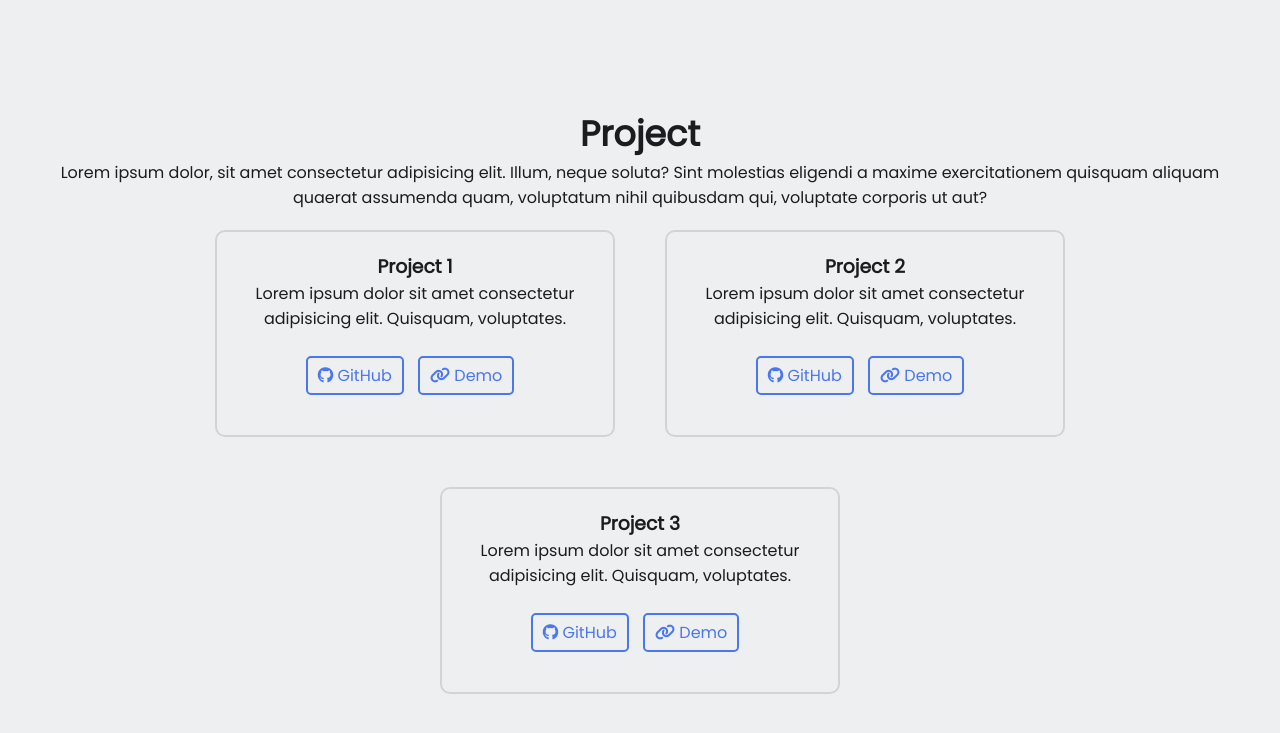
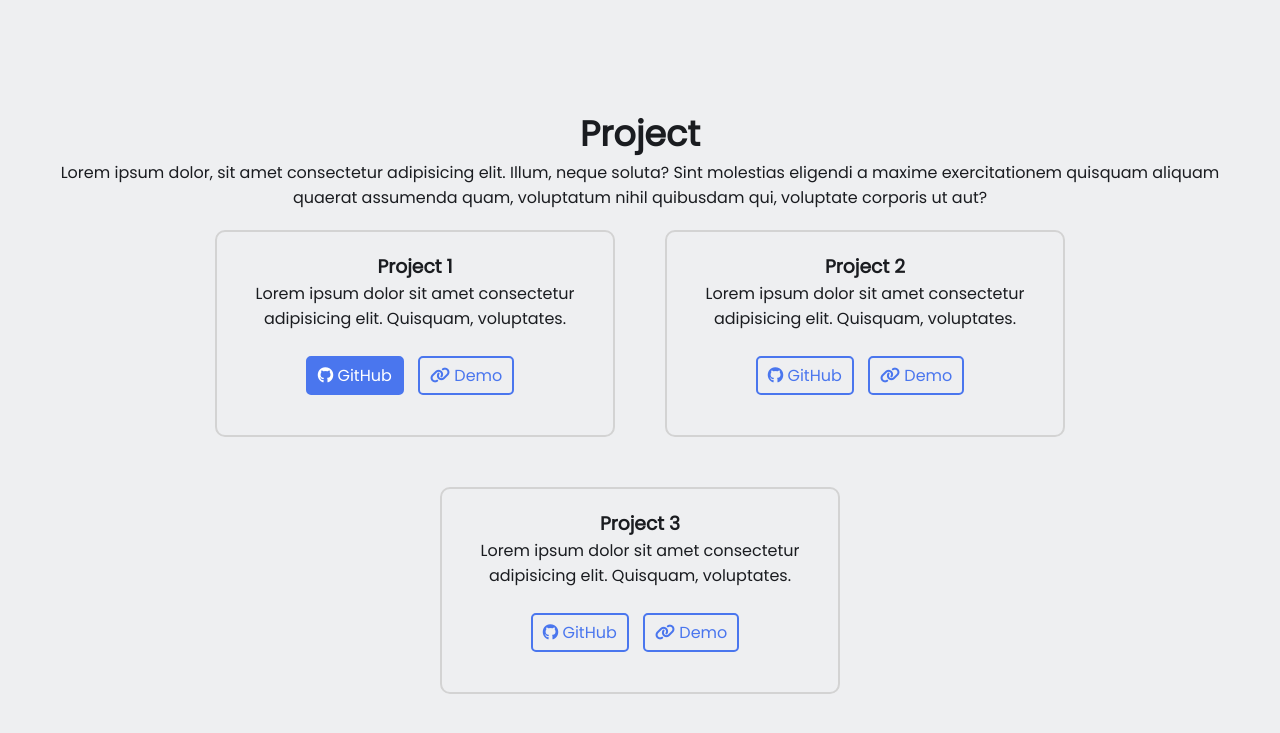
Before and after one commit to mahmud5658/portfolio_site, a plain HTML site: page index.html in a window 1280 px wide. In both pictures the pointer is over the link 354 px from the left and 1162 px from the top of the page. Shown: the part 787-1520 px from the top of the page. Drawn offline with Linux system fonts and the light colour scheme.

Commit message:
fix error

```diff
--- a/style.css
+++ b/style.css
@@ -158,6 +158,10 @@
     border-radius: 5px;
     margin-right: 10px;
 }
+.project-section .projects .project .text .links a:hover{
+    background-color: var(--link-color);
+    color: white;
+}
 /* contact section */
 
 .contact-section{
```
